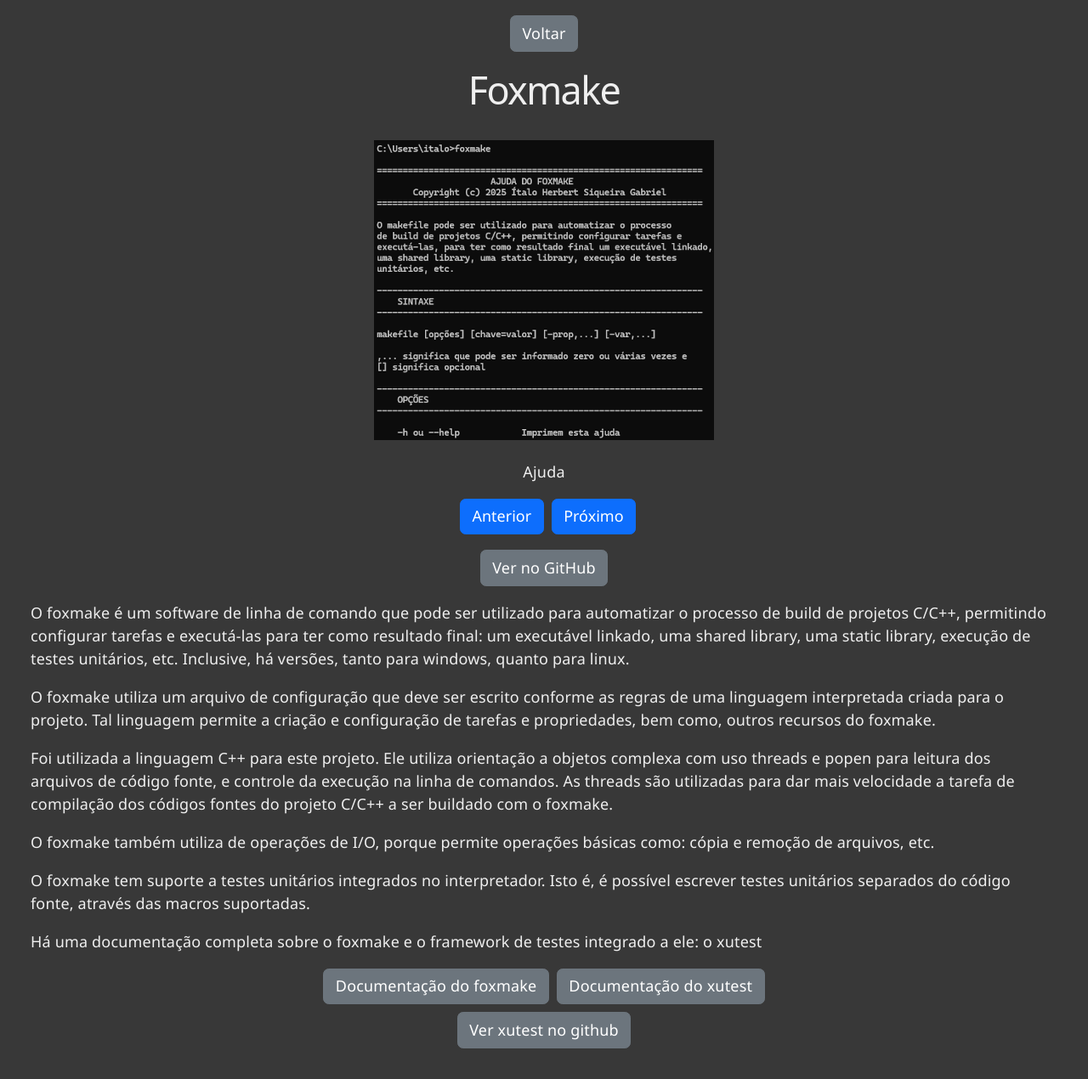
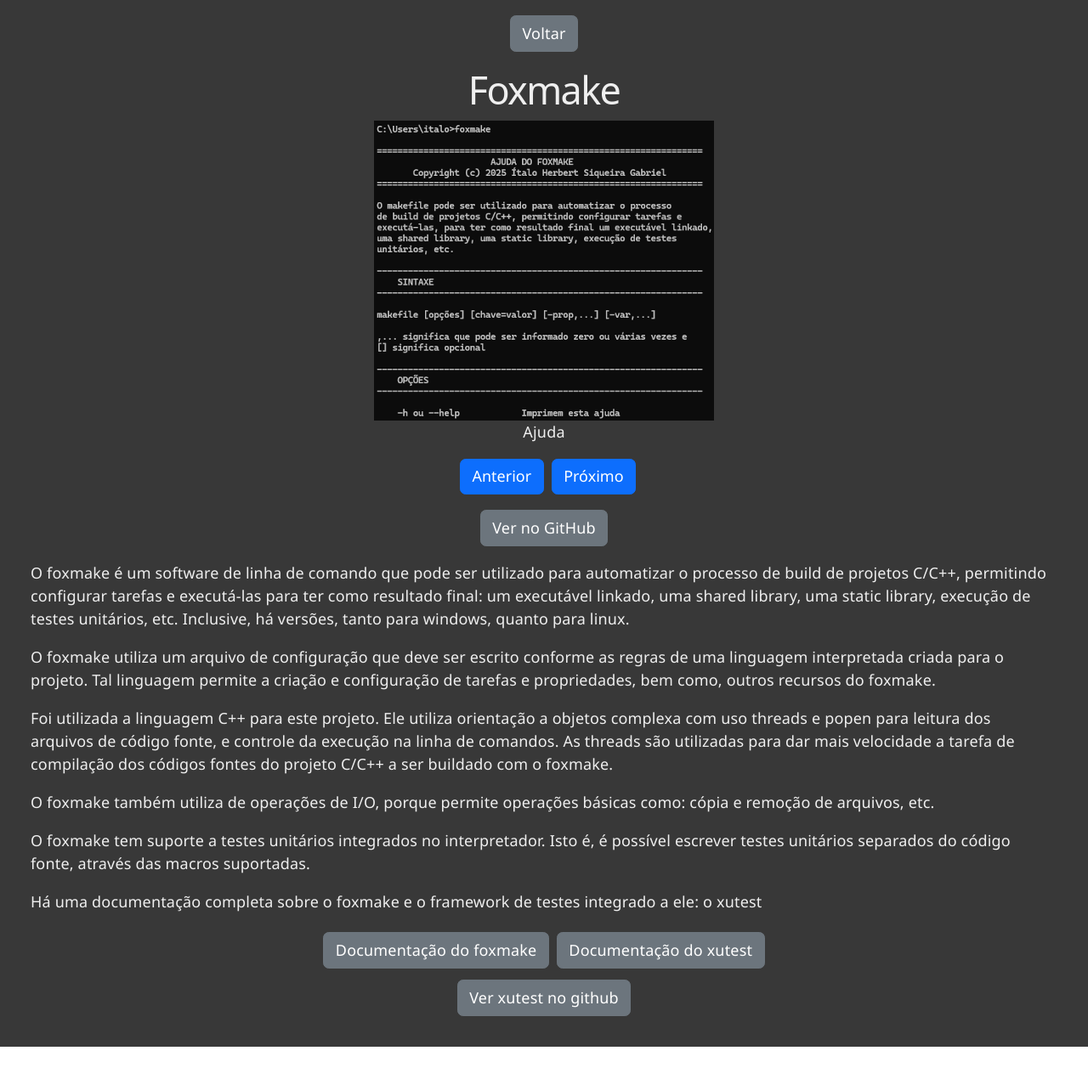
Before and after one commit to italolab/italolab.github.io, a React (Vite) app: page /#/projeto/foxmake in a window 1280 px wide. Shown: the whole page at 85% size. After the commit the page ends 1232 px from the top, so only its background shows below. Built offline with nearby package versions, Linux system fonts and the light colour scheme.

Commit message:
Após ajustado layout de imagens e links do portfolio

```diff
--- a/src/componentes/Projeto.tsx
+++ b/src/componentes/Projeto.tsx
@@ -32,7 +32,7 @@
                 {name}
             </h1>
             <div className="mx-auto w-100">
-                <div className="d-flex justify-content-center align-items-center w-100" style={{ minHeight: '400px' }}>
+                <div className="d-flex justify-content-center align-items-center w-100">
                     <img src={images[currentImage].src} alt={images[currentImage].alt} />
                 </div>
                 <p className="text-center">{images[currentImage].alt}</p>
--- a/src/index.css
+++ b/src/index.css
@@ -82,3 +82,7 @@
 p {
   margin: 0;
 }
+
+img {
+  max-width: 100vw;
+}
--- a/src/pages/ProjetoFoxmake.tsx
+++ b/src/pages/ProjetoFoxmake.tsx
@@ -44,10 +44,10 @@
             <p>Há uma documentação completa sobre o foxmake e o framework de testes integrado a ele: o xutest</p>
 
             <div className="text-center mt-3">
-                <a href="https://italolab.github.io/foxmake" target="_blank" rel="noopener noreferrer" className="btn btn-secondary mx-1">
+                <a href="https://italolab.github.io/foxmake" target="_blank" rel="noopener noreferrer" className="btn btn-secondary m-1">
                     Documentação do foxmake
                 </a>
-                <a href="https://italolab.github.io/xutest" target="_blank" rel="noopener noreferrer" className="btn btn-secondary mx-1">
+                <a href="https://italolab.github.io/xutest" target="_blank" rel="noopener noreferrer" className="btn btn-secondary m-1">
                     Documentação do xutest
                 </a>
             </div>
```
